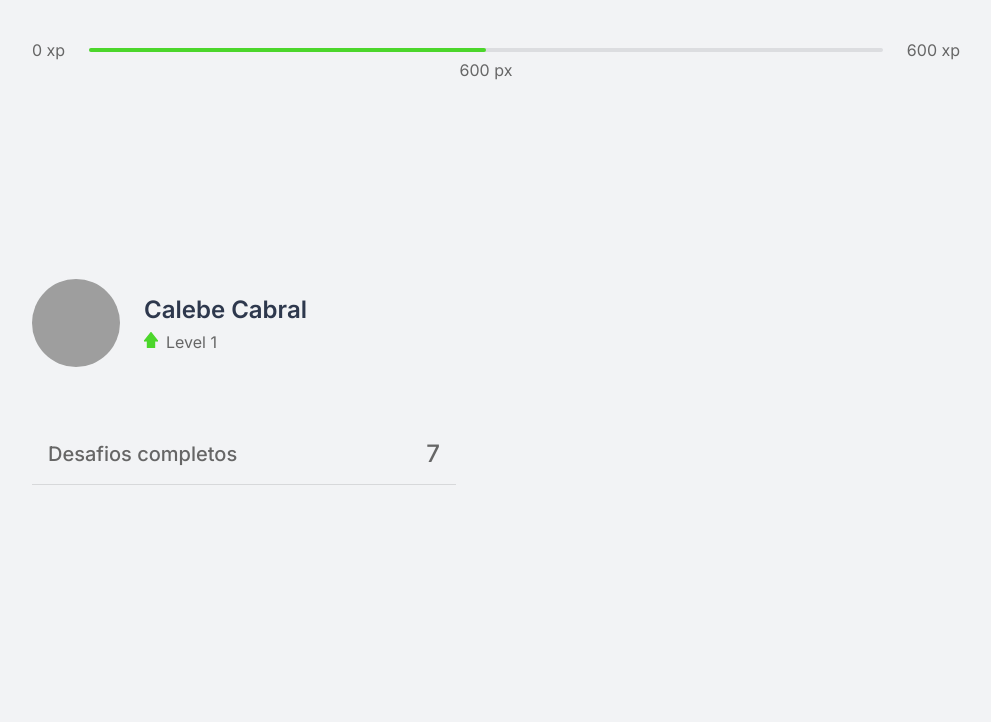
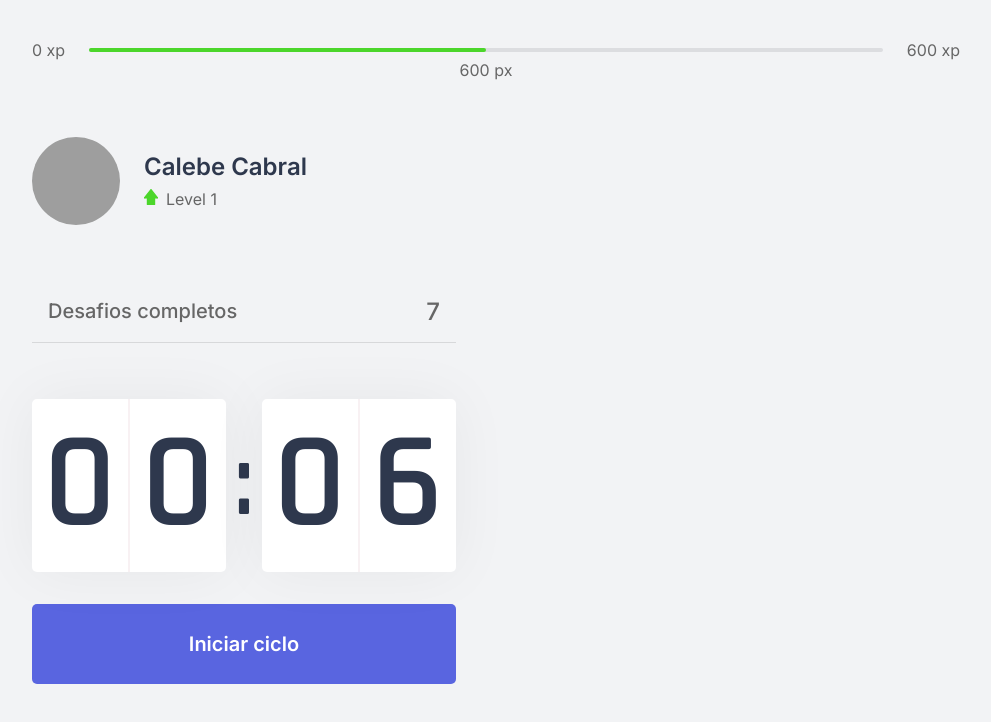
Before and after one commit to CalebeCabral/move.it-nlw04, a Next.js app: page / in a window 1280 px wide. Shown: the top 722 px of the page, without its empty margins (144-1135 px from the left). Built offline with nearby package versions, Linux system fonts and the light colour scheme; grey boxes are pictures that could not be loaded.

Commit message:
Import Countdown Component

```diff
--- a/src/pages/index.tsx
+++ b/src/pages/index.tsx
@@ -1,10 +1,11 @@
 import Head from 'next/head';
+
+import styles from '../styles/pages/Home.module.css';
 
 import { ExpBar } from '../components/ExpBar';
 import { Profile } from '../components/Profile';
 import { CompletedChallenges } from '../components/CompletedChallenges';
-
-import styles from '../styles/pages/Home.module.css';
+import { Countdown } from '../components/Countdown';
 
 export default function Home() {
   return (
@@ -19,6 +20,7 @@ export default function Home() {
         <div>
           <Profile />
           <CompletedChallenges />
+          <Countdown />
         </div>
         <div></div>
       </section>
```
